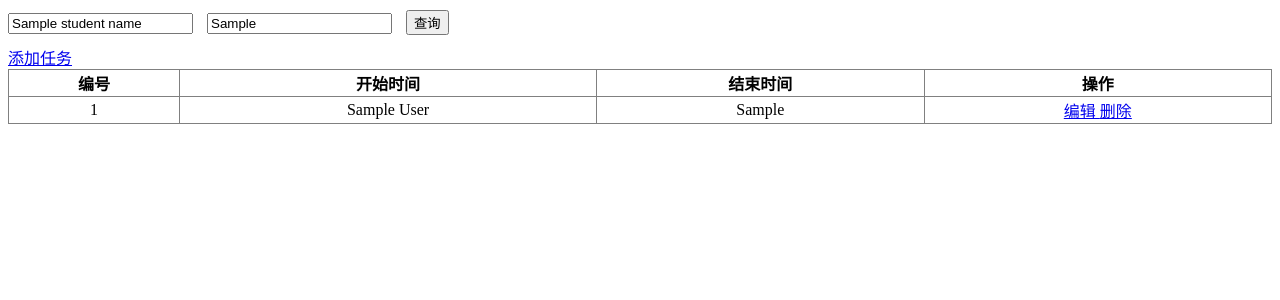
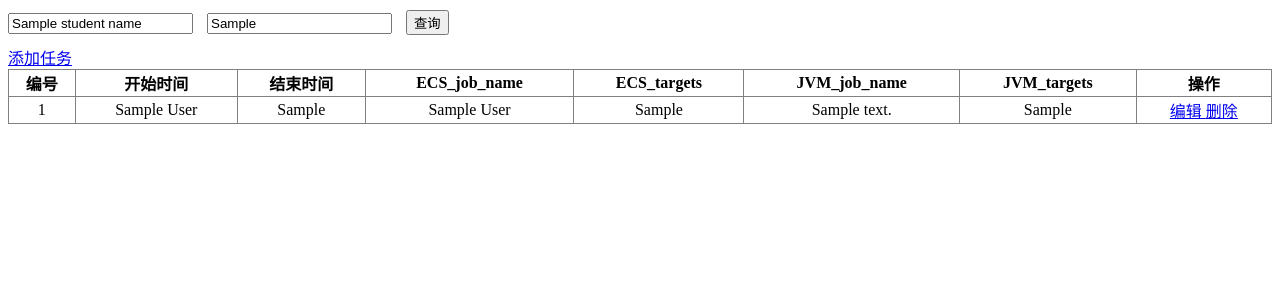
Before and after one commit to huangdan92/sms, a Django app: template sims/templates/student/index.html in a window 1280 px wide. Shown: the top 300 px of the page. Run offline with Django 3.2, Linux system fonts and the light colour scheme; tables that the repository leaves empty hold one stand-in row (values such as "Sample post"); the template is opened without the code that fills it: values that come from a table or form of the project are taken from there, most other values are stand-ins (such as "Sample title", 1, 10 or a date in 2020).

Commit message:
首页添加字段

```diff
--- a/sims/templates/student/index.html
+++ b/sims/templates/student/index.html
@@ -17,6 +17,10 @@
         <th>编号</th>
         <th>开始时间</th>
         <th>结束时间</th>
+        <th>ECS_job_name</th>
+        <th>ECS_targets</th>
+        <th>JVM_job_name</th>
+        <th>JVM_targets</th>
         <th>操作</th>
     </tr>
     {% for student in students %}
@@ -24,6 +28,10 @@
             <td align="center">{{ forloop.counter }} </td>
             <td align="center">{{ student.student_name }} </td>
             <td align="center">{{ student.student_no }} </td>
+            <td align="center">{{ student.job_name }} </td>
+            <td align="center">{{ student.selected_targets_str }} </td>
+            <td align="center">{{ student.custom_config_content }} </td>
+            <td align="center">{{ student.custom_selected_targets_str }} </td>
             <td align="center">
                 <a href="../sims/edit/?id={{ student.id }}">
                     编辑
```
Also changed, not shown: sims/views.py (+17 -2 lines).
